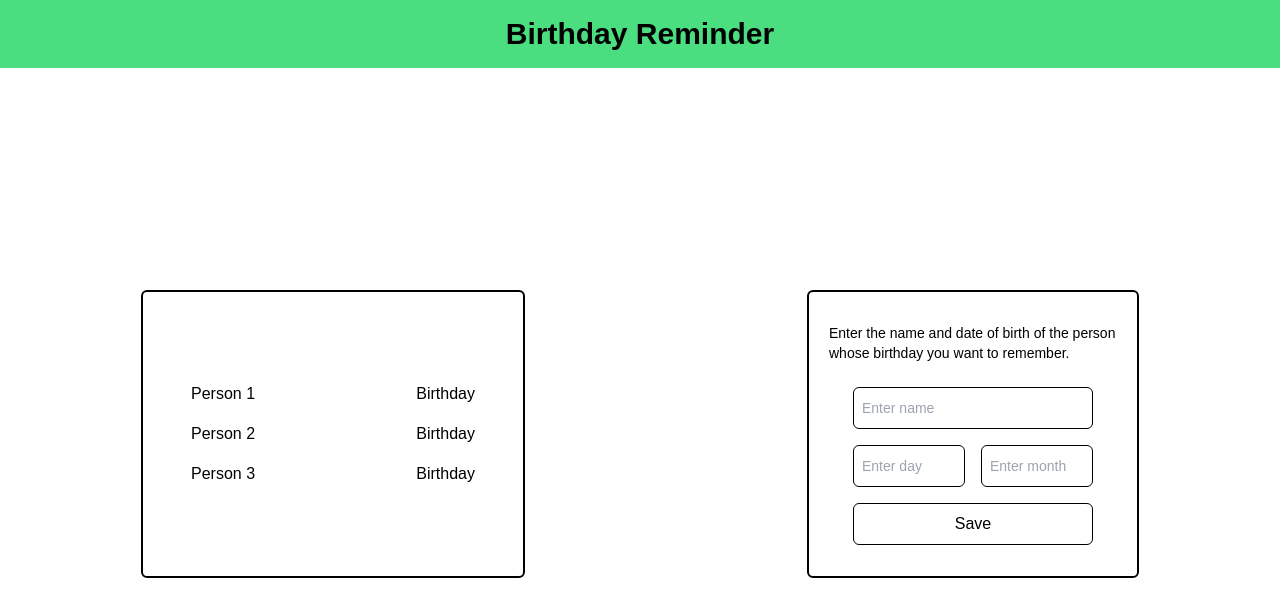
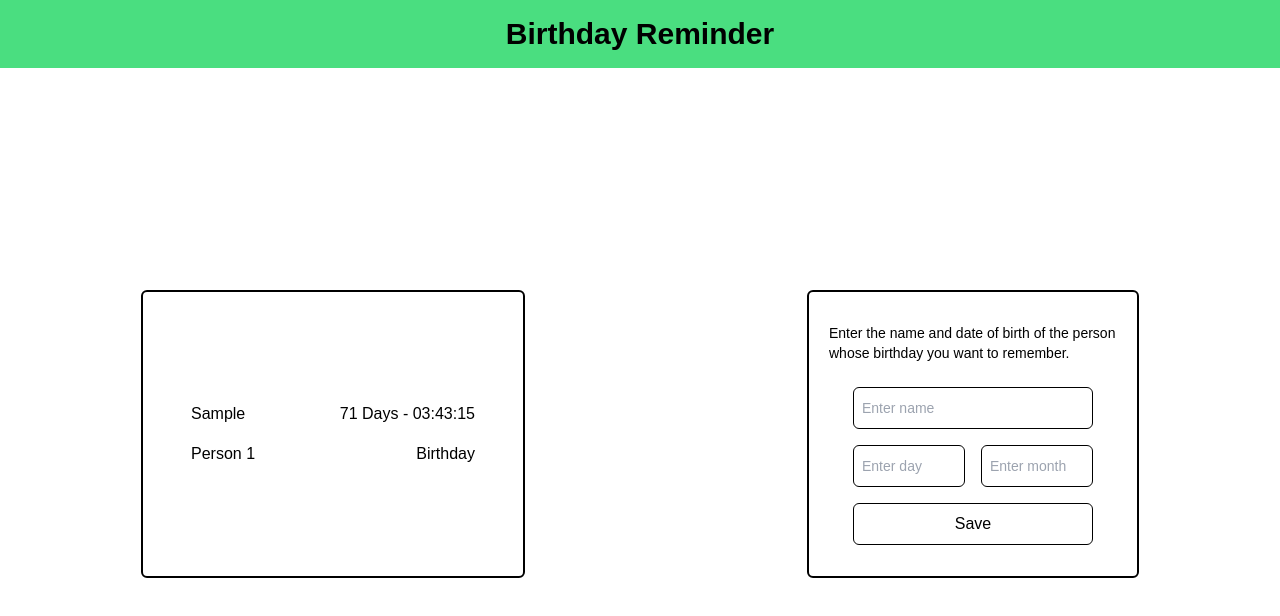
Before and after one commit to kutlukarakoc/birthday-reminder, a React (Create React App) app: page / in a window 1280 px wide. Both pictures are taken after typing "Sample", "5", "5" into the empty fields and a click on the button "Save". Shown: the top 616 px of the page. Built offline with nearby package versions, Linux system fonts and the light colour scheme; the HTML template or start-up script is replaced by a standard one.

Commit message:
added structure of countdown logic

```diff
--- a/src/App.tsx
+++ b/src/App.tsx
@@ -9,12 +9,12 @@ const App: React.FC = () => {
     const [birthdays, setBirthdays] = useState<IBirthdays[]>([])
 
     const addBirthday = () => {
+
+
         if(person) setBirthdays([...birthdays, {...person, id: birthdays.length + 1}])
         /* clear inputs after save person */
         setPerson({name: '', day: '', month: ''})
     }
-
-    console.log(birthdays);
 
     return (
         <div className="flex flex-col h-full">
@@ -22,7 +22,7 @@ const App: React.FC = () => {
                 Birthday Reminder
             </h1>
             <div className="flex justify-around items-center flex-1">
-                <Birthdays />
+                <Birthdays birthdays={birthdays}/>
                 <Form person={person} setPerson={setPerson} addBirthday={addBirthday}/>
             </div>
         </div>
--- a/src/components/Birthdays.tsx
+++ b/src/components/Birthdays.tsx
@@ -1,19 +1,51 @@
+import { IBirthdays } from "../types"
 
+type IBirthdayProps = {
+    birthdays: IBirthdays[]
+}
 
-const Birthdays: React.FC = ({}) => {
+const Birthdays: React.FC<IBirthdayProps> = ({ birthdays }) => {
+
+    const countDown = (personDay: string | number, personMonth: string | number): string => {
+        const birthDate: string | number = personDay
+        const birthMonth: string | number = personMonth
+        const today: any = new Date()
+        let nextYear: number
+        let birthDayText: string = 'Happy birthday!!!!'
+
+        /* if birthday already passed countdown from next year */
+        /* if day and month both equals with todays time, return birthDay string */
+        if (today.getMonth() + 1 > birthMonth || (today.getMonth() + 1 == birthMonth && today.getDate() > birthDate)) {
+            nextYear = new Date().getFullYear() + 1
+        } else if (today.getMonth() + 1 == birthMonth && today.getDate() == birthDate) {
+            return birthDayText
+        } else {
+            nextYear = new Date().getFullYear()
+        }
+
+        const countDownDate: any = new Date(`${nextYear}-${birthMonth}-${birthDate} 00:00:00`)
+        const remaining: number = countDownDate - today
+        let days: number = Math.floor(remaining / (1000 * 60 * 60 * 24))
+        let hours: number = Math.floor(remaining / (1000 * 60 * 60)) % 24
+        let minutes: number = Math.floor(remaining / (1000 * 60)) % 60
+        let seconds: number = Math.floor(remaining / 1000) % 60
+
+        return `${days < 10 ? '0' + days : days} Days - ${hours < 10 ? '0' + hours : hours}:${minutes < 10 ? '0' + minutes : minutes}:${seconds < 10 ? '0' + seconds : seconds}`
+    }
+
     return (
-        <div className="min-h-[250px] h-72 w-96 flex flex-col items-center justify-center gap-6 px-5 border-2 border-black rounded-md">
+        <div className="h-72 w-96 flex flex-col items-center justify-center gap-6 px-5 border-2 border-black rounded-md">
             <ul className="w-full h-full flex flex-col justify-center items-start gap-4">
+                {
+                    birthdays.map(person => (
+                        <li className="w-full flex justify-between px-7" key={person.id}>
+                            <div>{person.name}</div>
+                            <div>{countDown(person.day, person.month)}</div>
+                        </li>
+                    ))
+                }
                 <li className="w-full flex justify-between px-7">
                     <div>Person 1</div>
-                    <div>Birthday</div>
-                </li>
-                <li className="w-full flex justify-between px-7">
-                    <div>Person 2</div>
-                    <div>Birthday</div>
-                </li>
-                <li className="w-full flex justify-between px-7">
-                    <div>Person 3</div>
                     <div>Birthday</div>
                 </li>
             </ul>
```
